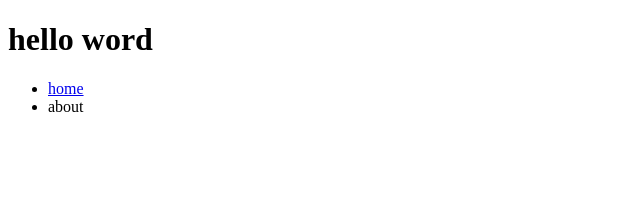
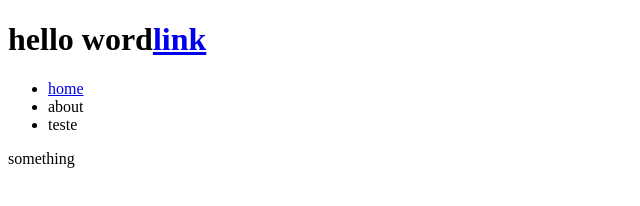
Before and after one commit to rochedo55/PugSass, a website: page src/pugFiles/index.pug in a window 1280 px wide. Shown: the whole page, without its empty margins (0-640 px from the left). Drawn offline with nearby package versions, Linux system fonts and the light colour scheme; files that its build step writes are made by us from their sources.

```diff
--- a/src/pugFiles/index.pug
+++ b/src/pugFiles/index.pug
@@ -2,8 +2,10 @@
 html
     head
         title First pug
+        link(rel="stylesheet", href="./../css/main.css")
     body
         h1 hello word
+            a(href="https://github.com/rochedo55/PugSass") link
         - var navBarShow = true
         div(class=navBarShow ? 'nav' : 'none')
             .nav-itens
@@ -12,3 +14,6 @@
                     li
                         a(href=link) home
                     li about
+                    li teste
+        .container
+            p something
```
